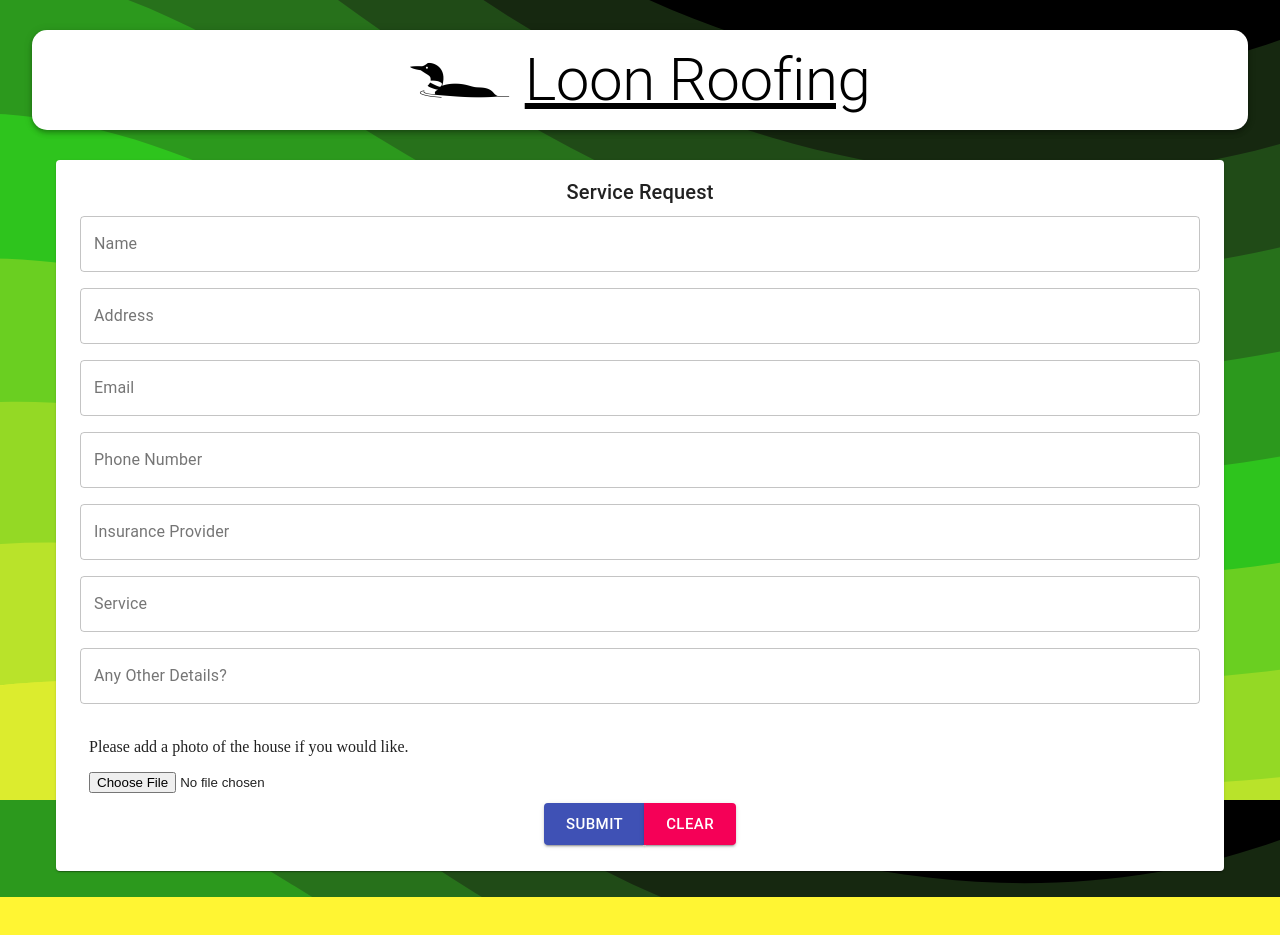
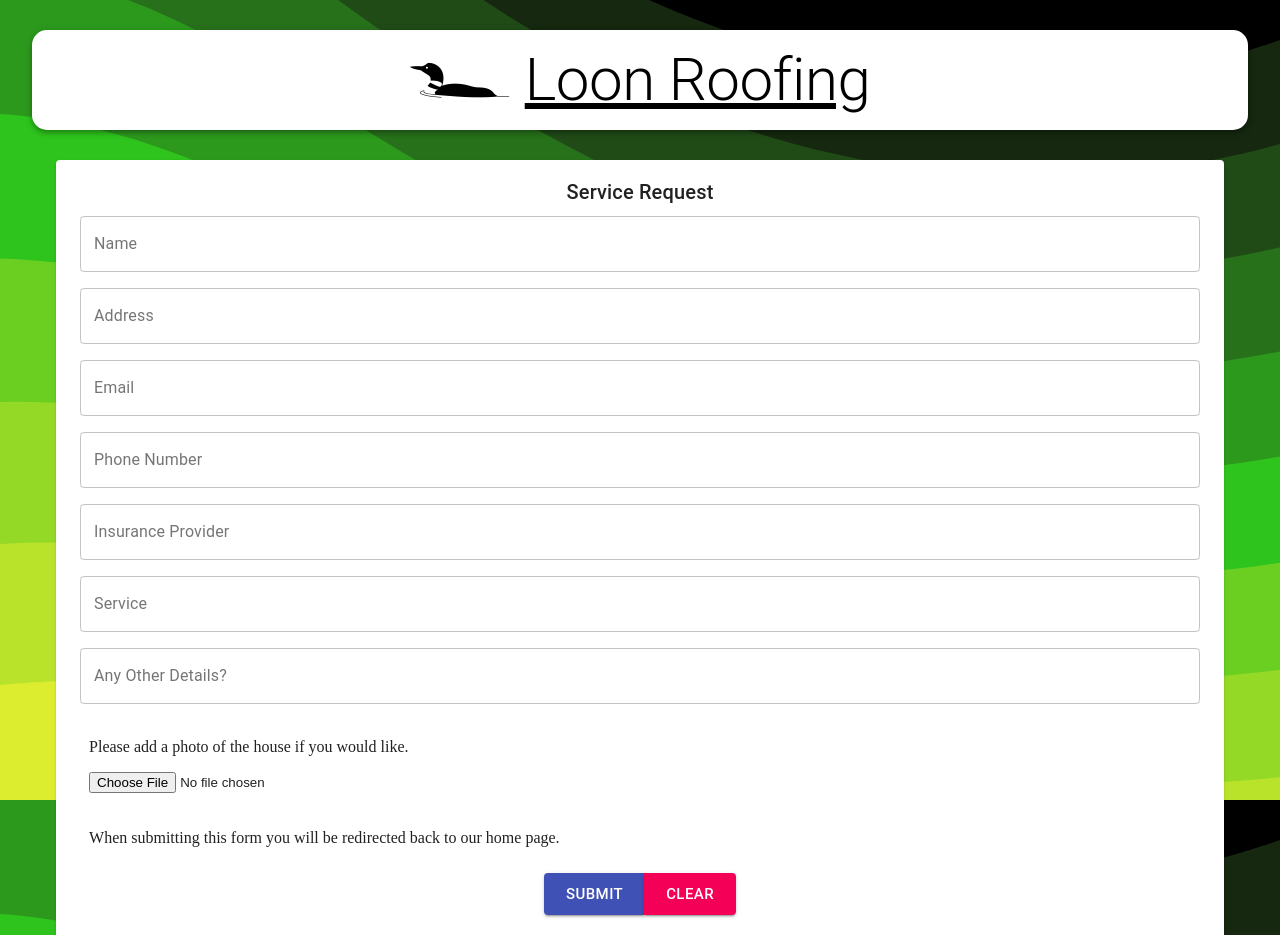
Before and after one commit to acm4219/roofing_business_website, a React (Create React App) app in the folder roofing_business_site2/client/: page /requestform in a window 1280 px wide. Shown: the top 935 px of the page. Before the commit the page ends 897 px from the top, so only its background shows below. Built offline with nearby package versions, Linux system fonts and the light colour scheme; no server answers.

Commit message:
added a method to get the form to submit and return to the home page

```diff
--- a/roofing_business_site2/client/src/components/Form/Form.js
+++ b/roofing_business_site2/client/src/components/Form/Form.js
@@ -3,7 +3,7 @@ import { TextField, Button, ButtonGroup, Typography, Paper } from "@material-ui/
 import FileBase from "react-file-base64";
 import { useDispatch } from "react-redux";
 import { useSelector } from 'react-redux';
-
+import { Link } from "react-router-dom";
 import useStyles from "./styles";
 import {createPost, updatePost} from "../../actions/posts";
 
@@ -118,10 +118,14 @@ function Form({ currentId, setCurrentId }) {
                         onDone={({base64}) => setPostData({ ...postData, selectedFile: base64})}
                     />
                 </div>
+                <div className={classes.fileInput}>
+                    <p>When submitting this form you will be redirected back to our home page.</p>
+                </div>
                 <ButtonGroup>
-                    <Button className={classes.buttonSubmit} variant="contained" color="primary" size="large" type="submit" fullWidth>Submit</Button>
+                    <Button className={classes.buttonSubmit} variant="contained" color="primary" size="large" type="submit" fullWidth component={Link} to="/">Submit</Button>
                     <Button variant="contained" className={classes.buttonSubmit} color="secondary" size="large" onClick={clear} fullWidth>Clear</Button>
                 </ButtonGroup>
+
             </form>
         </Paper>
     )
```
